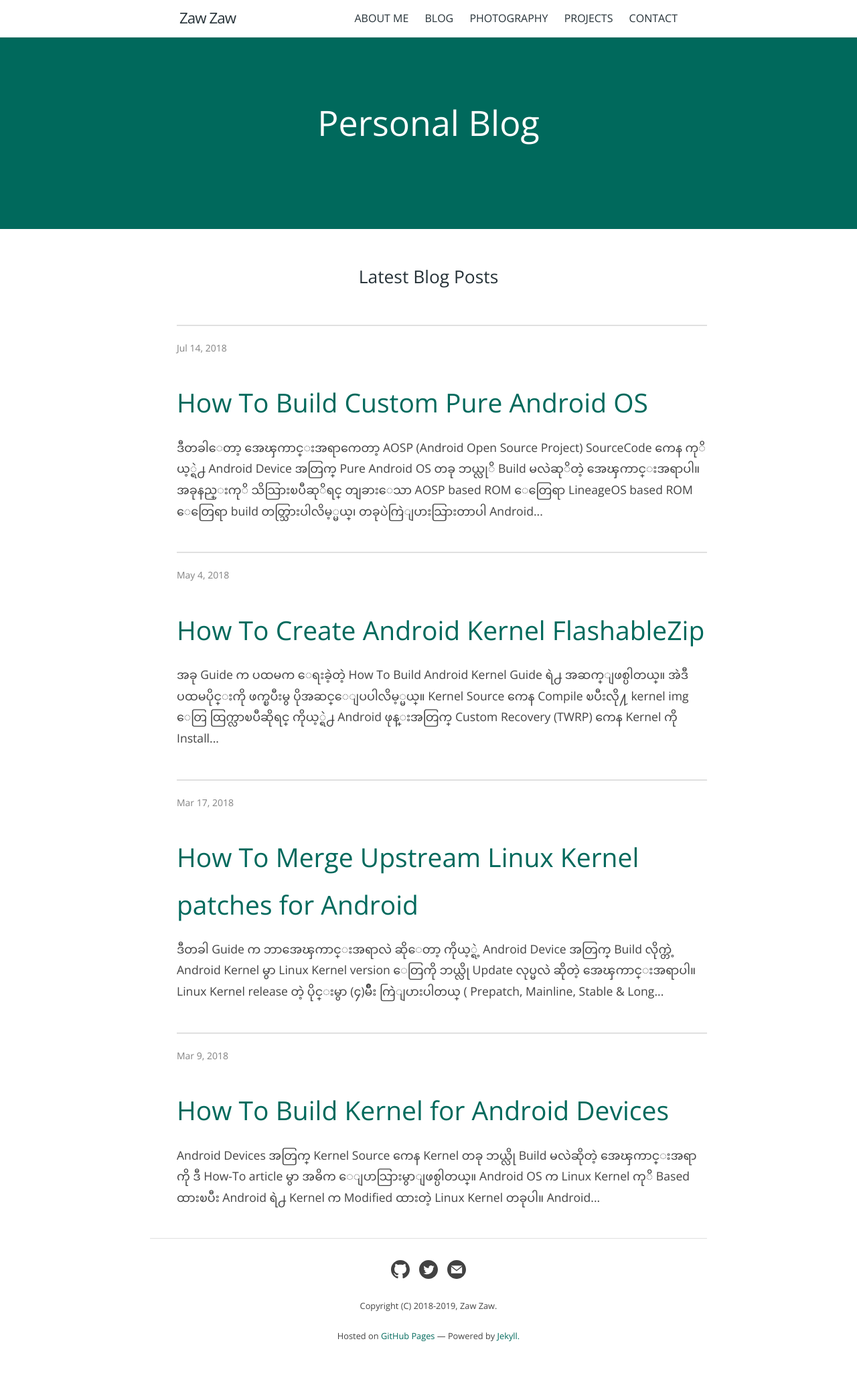
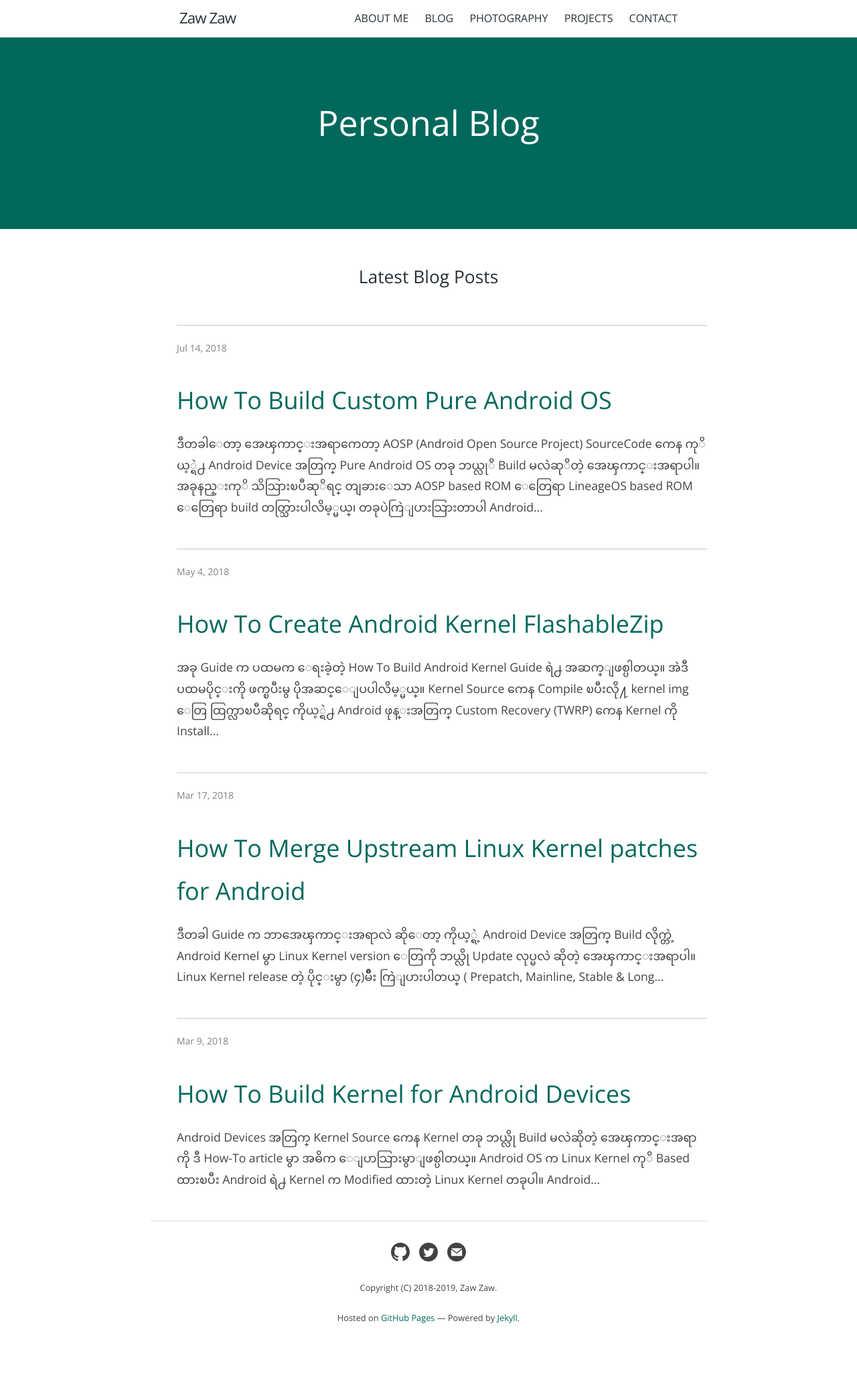
Before and after one commit to zawzaww/zawzaww.github.io, a Jekyll site: the page built from blog.md, in a window 1280 px wide. Shown: the whole page at 67% size. Built offline with Jekyll 4.4.1, drawn with Linux system fonts in a browser that asks for light colours; after the commit the page ends 2046 px from its top, so only the background shows below that.

Commit message:
sass: blog: Update post-link font size
Signed-off-by: Zaw Zaw <zawzthein@outlook.com>

```diff
--- a/_sass/blog/_layout.scss
+++ b/_sass/blog/_layout.scss
@@ -138,5 +138,5 @@
 
 .post-link {
   display: block;
-  font-size: 39px;
+  font-size: 36px;
 }
```
